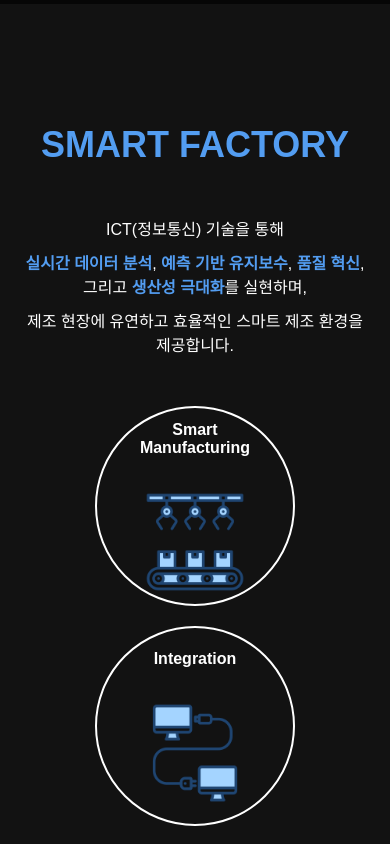
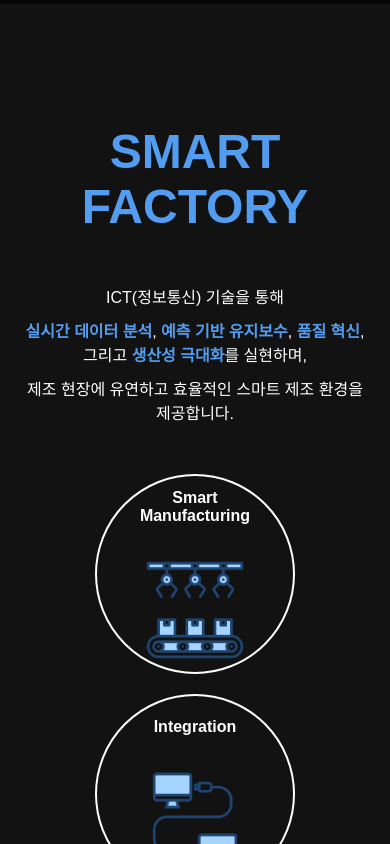
Before and after one commit to cocosky77/smart-factory_1101, a React (Create React App) app: page / in a window 390 px wide. Shown: the part 840-1684 px from the top of the page. Built offline with nearby package versions, Linux system fonts and the light colour scheme; grey boxes are pictures that could not be loaded.

Commit message:
영진 수정 - 모바일 메뉴 수정

```diff
--- a/src/components/Header.js
+++ b/src/components/Header.js
@@ -20,6 +20,8 @@ function Header() {
   const toggleMenu = () => {
     setMenuActive(!menuActive);
   };
+
+
   // 스크롤 위치에 따라 activeSection을 업데이트하는 함수
   const handleScroll = () => {
     const sections = [
@@ -46,15 +48,57 @@ function Header() {
         }
       }
     });
+
   };
+  // const handleLinkClick = (sectionId) => {
+  //   const section = document.querySelector(sectionId);
+  //   if (section) {
+  //     section.scrollIntoView({ behavior: "smooth" }); // 부드럽게 스크롤
+  //     setActiveSection(sectionId); // 섹션 활성화 상태 업데이트
+  //     setMenuActive(false); // 메뉴 닫기
+  //   }
+  // };
   const handleLinkClick = (sectionId) => {
     const section = document.querySelector(sectionId);
     if (section) {
-      section.scrollIntoView({ behavior: "smooth" }); // 부드럽게 스크롤
-      setActiveSection(sectionId); // 섹션 활성화 상태 업데이트
-      setMenuActive(false); // 메뉴 닫기
+      section.scrollIntoView({ behavior: "smooth" });
+
+      // 강제로 상태를 업데이트하기 위해 약간 지연 후 handleScroll 호출
+      setTimeout(() => {
+        setActiveSection(sectionId); // 명시적으로 선택된 섹션으로 설정
+        if (sectionId === "#smart-factory") {
+          setIsHeaderActive(true);
+        } else if (sectionId === "#main") {
+          setIsHeaderActive(false);
+        }
+      }, 300); // 300ms 지연 (필요에 따라 조정 가능)
+
+      setMenuActive(false);
     }
   };
+
+  // 임시로 작업함 // 모바일 환경에서 강제로 active되게 임시로 작업해놨습니다. 시간날때 수정하겠습니다..
+  useEffect(() => {
+    const sections = document.querySelectorAll("#main, #smart-factory, #service, #effect, #about, #contact");
+
+    const observer = new IntersectionObserver(
+      (entries) => {
+        entries.forEach((entry) => {
+          if (entry.isIntersecting) {
+            setActiveSection(`#${entry.target.id}`);
+            setIsHeaderActive(entry.target.id !== "main");
+          }
+        });
+      },
+      {
+        threshold: 0.5, // 섹션이 50% 이상 보일 때 활성화
+      }
+    );
+
+    sections.forEach((section) => observer.observe(section));
+
+    return () => observer.disconnect();
+  }, []);
 
   useEffect(() => {
     window.addEventListener("scroll", handleScroll);
--- a/src/pages/Main.js
+++ b/src/pages/Main.js
@@ -216,6 +216,7 @@ function Main() {
 
         {/* 스마트 팩토리 원 3개 */}
         <div className="smart-factory-features">
+          <p className="line"></p>
           <div className="feature-circle">
             <p>
               Smart<br></br>Manufacturing
@@ -230,6 +231,7 @@ function Main() {
             <p>Analytics</p>
             <img src={sfAnalytics} alt="Analytics Icon" />
           </div>
+          <p className="line"></p>
         </div>
 
         <div className="background">
--- a/src/pages/Main.scss
+++ b/src/pages/Main.scss
@@ -137,28 +137,33 @@
     position: relative;
     display: flex;
     justify-content: center;
+    align-items: center;
     margin: 0 auto;
+    .line {
+      flex: 1;
+      height: 2px;
+      background-color: #fff;
+    }
   }
+  /* 양옆의 선을 추가 */
+  // .smart-factory-features::before,
+  // .smart-factory-features::after {
+  //   content: "";
+  //   position: absolute;
+  //   top: 50%; /* 원의 중앙에 위치하게 함 */
+  //   // width: 112.9vw; /* 화면의 너비로 선을 설정 */
+  //   height: 2px;
+  //   background-color: #fff;
+  //   z-index: 1;
+  // }
 
-  /* 양옆의 선을 추가 */
-  .smart-factory-features::before,
-  .smart-factory-features::after {
-    content: "";
-    position: absolute;
-    top: 50%; /* 원의 중앙에 위치하게 함 */
-    width: 112.9vw; /* 화면의 너비로 선을 설정 */
-    height: 2px;
-    background-color: #fff;
-    z-index: 1;
-  }
+  // .smart-factory-features::before {
+  //   left: -100vw; /* 왼쪽으로 선을 확장 */
+  // }
 
-  .smart-factory-features::before {
-    left: -100vw; /* 왼쪽으로 선을 확장 */
-  }
-
-  .smart-factory-features::after {
-    right: -100vw; /* 오른쪽으로 선을 확장 */
-  }
+  // .smart-factory-features::after {
+  //   right: -100vw; /* 오른쪽으로 선을 확장 */
+  // }
 
   .feature-circle {
     width: 450px;
@@ -173,7 +178,7 @@
   }
 
   /* 가운데 원은 앞쪽에 오도록, 양쪽 원은 겹치게 조정 */
-  .smart-factory-features .feature-circle:nth-child(2) {
+  .smart-factory-features .feature-circle:nth-child(3) {
     margin-left: -50px;
     margin-right: -50px;
     z-index: 2; /* 가운데 원을 앞으로 가져오기 */
@@ -266,7 +271,7 @@
       width: 100%;
       // height: 1800px;
       text-align: center;
-      padding: 0px 20px;
+      padding: 120px 20px;
       background-color: #121212;
       color: white;
       margin: 0 auto;
@@ -971,10 +976,14 @@
       flex-wrap: wrap;
       align-items: center;
       gap: 20px;
+      .line{
+        opacity: 0;
+        display: none;
+      }
       .feature-circle{
         width: 200px;
         height: 200px;
-        &:nth-child(2){
+        &:nth-child(3){
           margin-left: 0;
           margin-right: 0;
         }
@@ -984,7 +993,7 @@
     .smart-factory-title,
     .service-title,
     .effect-title{
-      font-size: 36px;
+      // font-size: 36px !important;
     }
     .smart-factory-description ,
     .service-description ,
```
